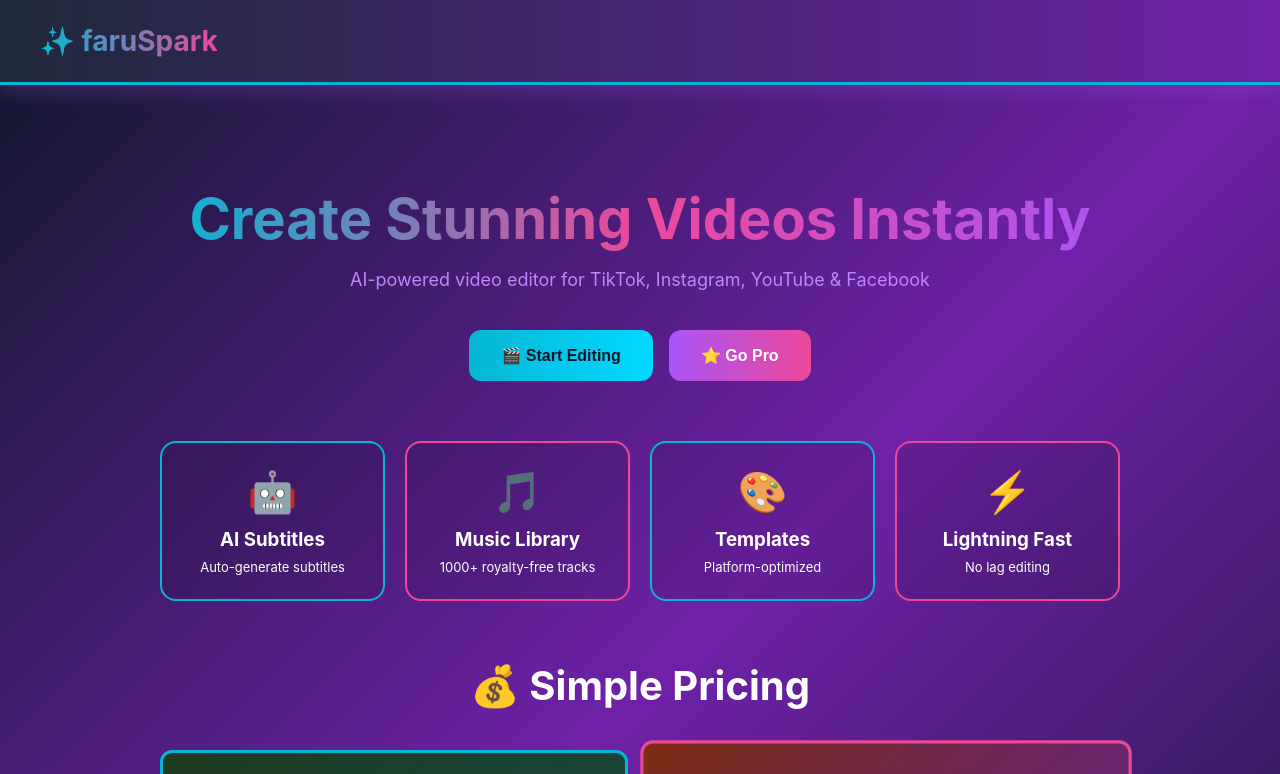
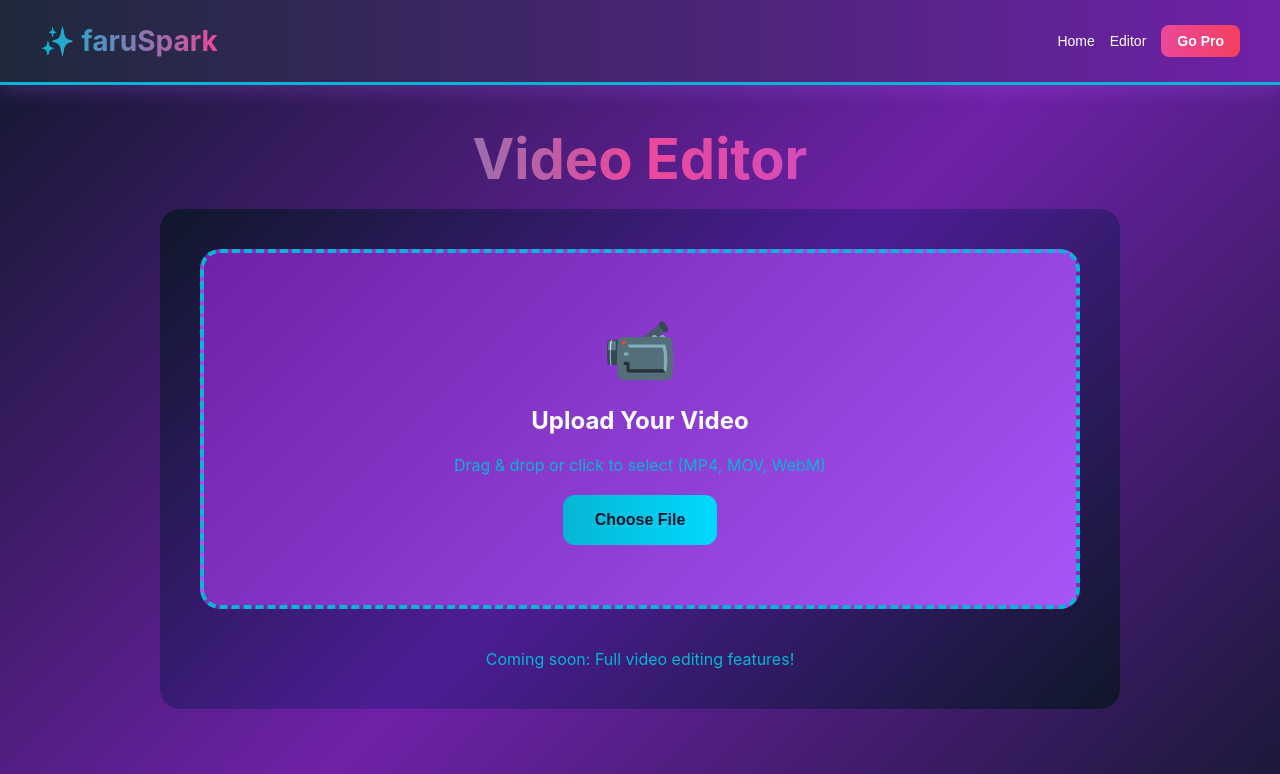
Before and after one commit to islamfatema/faruspark, a plain HTML site: page index.html in a window 1280 px wide. Both pictures are taken after a click on the button "🎬 Start Editing". Shown: the top 774 px of the page. Drawn offline with Linux system fonts and the light colour scheme.

Commit message:
Update index.html

```diff
--- a/index.html
+++ b/index.html
@@ -23,6 +23,9 @@
             border-bottom: 3px solid #06b6d4;
             padding: 1.5rem;
             box-shadow: 0 4px 20px rgba(168, 85, 247, 0.3);
+            position: sticky;
+            top: 0;
+            z-index: 100;
         }
 
         .navbar-content {
@@ -41,11 +44,44 @@
             -webkit-text-fill-color: transparent;
         }
 
+        .nav-buttons {
+            display: flex;
+            gap: 15px;
+        }
+
+        .nav-btn {
+            background: none;
+            border: none;
+            color: #fff;
+            cursor: pointer;
+            font-size: 14px;
+            font-weight: 500;
+        }
+
+        .nav-btn.active {
+            color: #06b6d4;
+        }
+
+        .nav-btn.pro {
+            background: linear-gradient(90deg, #ec4899, #f43f5e);
+            padding: 8px 16px;
+            border-radius: 8px;
+            font-weight: bold;
+        }
+
         .container {
             max-width: 1000px;
-            margin: 60px auto;
+            margin: 0 auto;
             padding: 40px 20px;
             text-align: center;
+        }
+
+        .section {
+            display: none;
+        }
+
+        .section.active {
+            display: block;
         }
 
         .title {
@@ -182,6 +218,26 @@
             list-style: none;
         }
 
+        .editor-section {
+            background: linear-gradient(135deg, #0f172a, #4c1d95, #0f172a);
+            min-height: 60vh;
+            padding: 40px;
+            border-radius: 20px;
+        }
+
+        .upload-area {
+            background: linear-gradient(135deg, #6f21a8, #a855f7);
+            border: 4px dashed #06b6d4;
+            padding: 60px;
+            border-radius: 20px;
+            text-align: center;
+        }
+
+        .upload-icon {
+            font-size: 60px;
+            margin-bottom: 20px;
+        }
+
         .footer {
             background: linear-gradient(90deg, #0f172a, #4c1d95);
             border-top: 3px solid #ec4899;
@@ -195,16 +251,23 @@
     <div class="navbar">
         <div class="navbar-content">
             <div class="navbar-title">✨ faruSpark</div>
+            <div class="nav-buttons">
+                <button class="nav-btn active" onclick="showSection('home')">Home</button>
+                <button class="nav-btn" onclick="showSection('editor')">Editor</button>
+                <button class="nav-btn pro" onclick="showSection('pricing')">Go Pro</button>
+            </div>
         </div>
     </div>
 
+    <!-- HOME SECTION -->
+    <div id="home" class="section active">
         <div class="container">
             <h1 class="title">Create Stunning Videos Instantly</h1>
             <p class="subtitle">AI-powered video editor for TikTok, Instagram, YouTube & Facebook</p>
 
             <div class="button-group">
-            <button class="btn btn-primary">🎬 Start Editing</button>
-            <button class="btn btn-secondary">⭐ Go Pro</button>
+                <button class="btn btn-primary" onclick="showSection('editor')">🎬 Start Editing</button>
+                <button class="btn btn-secondary" onclick="showSection('pricing')">⭐ Go Pro</button>
             </div>
 
             <div class="features">
@@ -229,8 +292,30 @@
                     <p class="feature-desc">No lag editing</p>
                 </div>
             </div>
+        </div>
+    </div>
 
-        <h2 style="font-size: 40px; margin: 60px 0 30px;">💰 Simple Pricing</h2>
+    <!-- EDITOR SECTION -->
+    <div id="editor" class="section">
+        <div class="container">
+            <h1 class="title">Video Editor</h1>
+            <div class="editor-section">
+                <div class="upload-area">
+                    <div class="upload-icon">📹</div>
+                    <h2 style="margin: 20px 0;">Upload Your Video</h2>
+                    <p style="color: #06b6d4;">Drag & drop or click to select (MP4, MOV, WebM)</p>
+                    <button class="btn btn-primary" style="margin-top: 20px;">Choose File</button>
+                </div>
+                <p style="color: #06b6d4; margin-top: 40px;">Coming soon: Full video editing features!</p>
+            </div>
+        </div>
+    </div>
+
+    <!-- PRICING SECTION -->
+    <div id="pricing" class="section">
+        <div class="container">
+            <h1 class="title">💰 Simple Pricing</h1>
+            <p class="subtitle">Choose your plan</p>
 
             <div class="pricing">
                 <div class="price-card cyan">
@@ -258,11 +343,35 @@
                     <button class="btn btn-secondary" style="width: 100%; margin-top: 20px;">Start Free Trial</button>
                 </div>
             </div>
+
+            <p style="color: #10b981; margin-top: 40px; font-size: 16px;">✨ 7-day free trial • Cancel anytime • No credit card required</p>
+        </div>
     </div>
 
     <div class="footer">
         <p>Made with 💜 by faruSpark Team</p>
         <p style="color: #999; font-size: 12px; margin-top: 8px;">© 2024 faruSpark • Start earning from your creativity!</p>
     </div>
+
+    <script>
+        function showSection(sectionId) {
+            // Hide all sections
+            document.querySelectorAll('.section').forEach(section => {
+                section.classList.remove('active');
+            });
+
+            // Show selected section
+            document.getElementById(sectionId).classList.add('active');
+
+            // Update nav buttons
+            document.querySelectorAll('.nav-btn').forEach(btn => {
+                btn.classList.remove('active');
+            });
+            event.target.classList.add('active');
+
+            // Scroll to top
+            window.scrollTo(0, 0);
+        }
+    </script>
 </body>
 </html>
```
Lines whose indentation alone changed are shown as unchanged.
